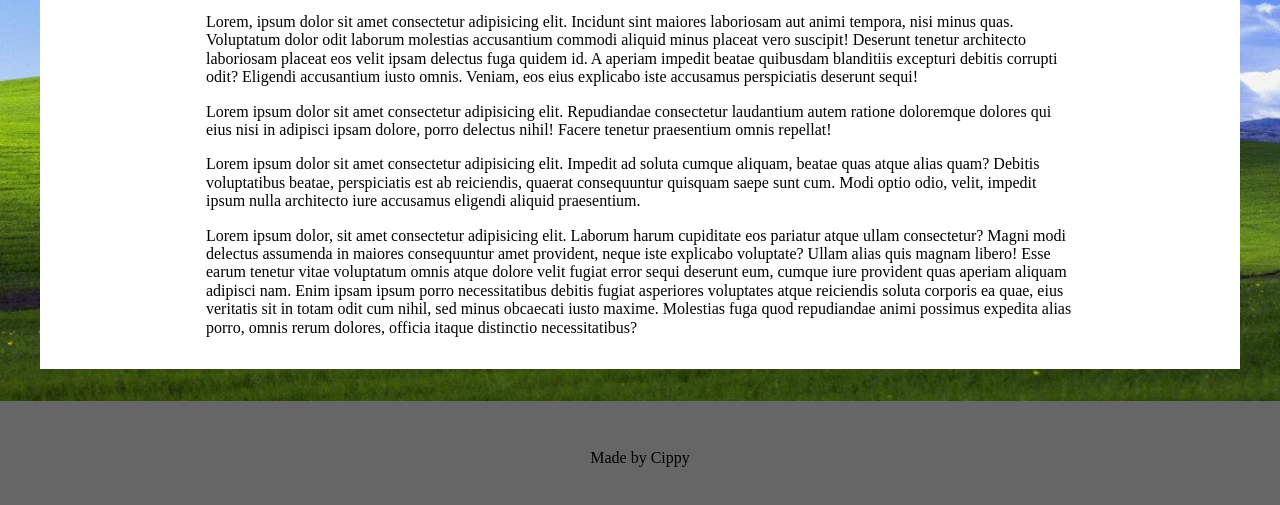
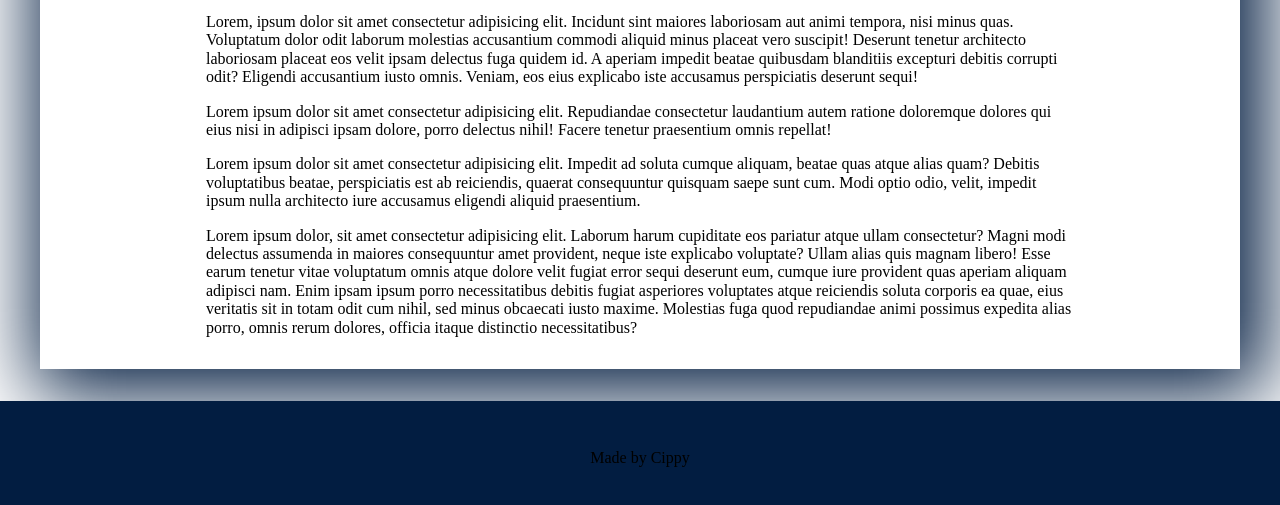
Before and after one commit to LauraCippy/Project01, a plain HTML site: page index.html in a window 1280 px wide. Shown: the part 357-862 px from the top of the page. Drawn offline with Linux system fonts and the light colour scheme.

Commit message:
Update style.css
Aggiunte al css

```diff
--- a/css/style.css
+++ b/css/style.css
@@ -6,18 +6,17 @@ a{
     text-decoration: none;
 }
 
-/* img{
-    max-width: 100%;
-    height: auto;
-} */
 
 body{
 
-    background-color: rgb(0, 0, 0);
-    background-image: url(../img/prato.jpg);
+    background-color: rgb(255, 255, 255);
+
+
+
+    /* background-image: url(../img/prato.jpg);
     background-repeat: no-repeat;
     background-size: cover;
-    background-attachment: fixed;
+    background-attachment: fixed; */
 
 }
 
@@ -28,6 +27,7 @@ body{
 
     /* background-attachment: fixed; */
     background-color: rgb(255, 255, 255);
+    box-shadow: 10px 10px 75px 15px rgb(2, 29, 65);
 
 }
 
@@ -46,6 +46,11 @@ body{
     align-items: center;
     /* allineo al centro sull'asse verticale */
     background-color: rgb(255, 255, 255);
+
+    /* posizione del head allinizio della pag */
+    position: sticky;
+    top:-1px;
+
 }
 
 .barra_di_navigazione ul{
@@ -71,20 +76,11 @@ body{
 
 
 
-/* hr{
-    width: 50%;
-    height: 2px;
-    background-color: #eb0000;
-    margin-top: 10px;
-    margin-bottom: 10px;
-} */
-
-
 footer {
     padding-top: 2rem;
     padding-bottom: 2rem;
     text-align: center;
-    background-color: #666;
+    background-color: rgb(2, 29, 65);
 
     margin-top: 2rem;
 }
```
